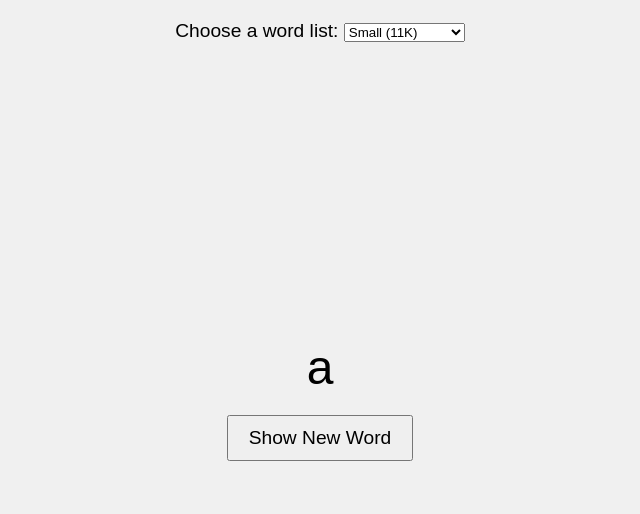
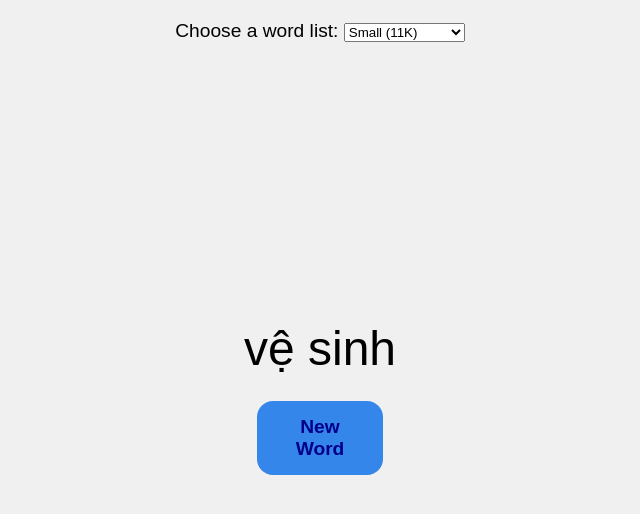
Before and after one commit to soc-oi/vnwords, a plain HTML site: page index.html in a window 1280 px wide. Shown: the whole page, without its empty margins (320-960 px from the left). Drawn offline with Linux system fonts and the light colour scheme.

Commit message:
update randomizer, change

```diff
--- a/index.html
+++ b/index.html
@@ -31,9 +31,27 @@
             margin-bottom: 20px; /* Adds space between the word and the button */
         }
         button {
-            padding: 10px 20px;
-            font-size: 1.2em;
+            background-color: #3486eb; /*#1d9167;*/
+            border: none;
+            color: darkblue;
+            font-weight: bold;
+            font-size: 120%;
+            padding: 15px 32px;
+            margin: 0 auto;
+            margin-top: 5px;
+            margin-bottom: 5px;
+            display: block;
+            border-radius: 16px;
+            transition-duration: 0.5s;
             cursor: pointer;
+            width: 80%;
+        }
+
+        button:hover {
+            background-color: #3434eb;
+            color: white;
+            padding: 15px 32px;
+            width: 90%;
         }
     </style>
 </head>
@@ -51,7 +69,7 @@
 
     <div id="container">
         <div id="word"></div>
-        <button onclick="showNewWord()">Show New Word</button>
+        <button onclick="showNewWord()">New Word</button>
     </div>
 
     <script>
@@ -72,8 +90,8 @@
 
         function showNewWord() {
             if (words.length > 0) {
-                document.getElementById('word').innerText = words[currentIndex];
-                currentIndex = (currentIndex + 1) % words.length;
+                const randomIndex = Math.floor(Math.random() * words.length);
+                document.getElementById('word').innerText = words[randomIndex];
             } else {
                 document.getElementById('word').innerText = 'No words available';
             }
```
